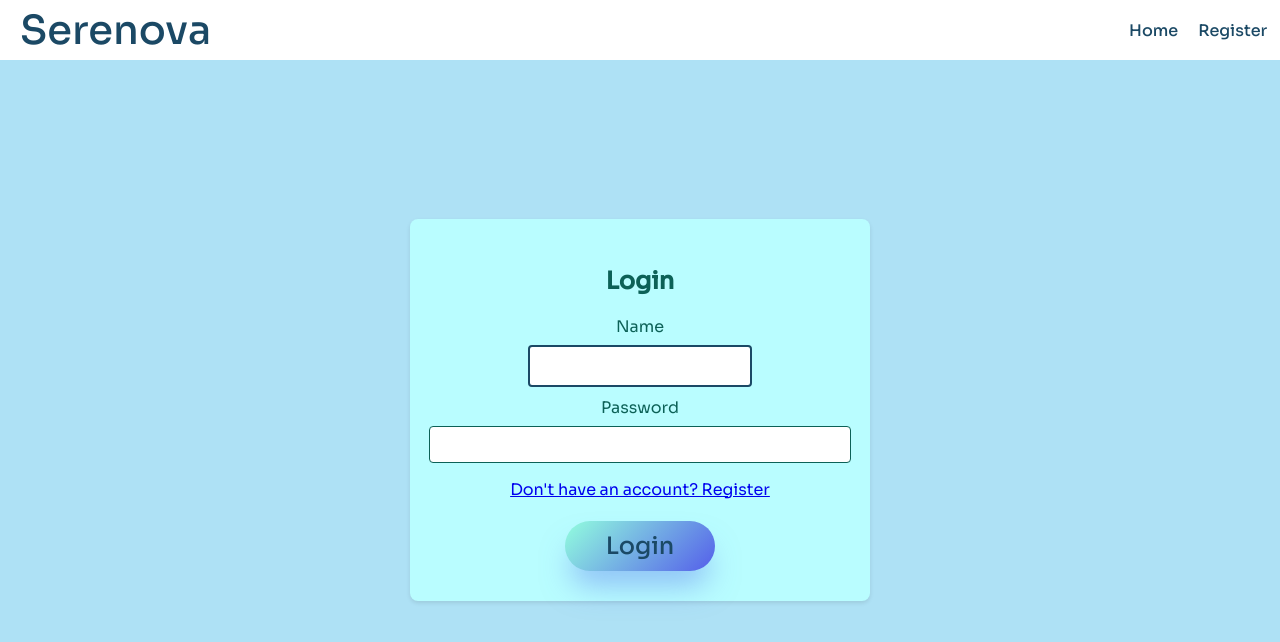
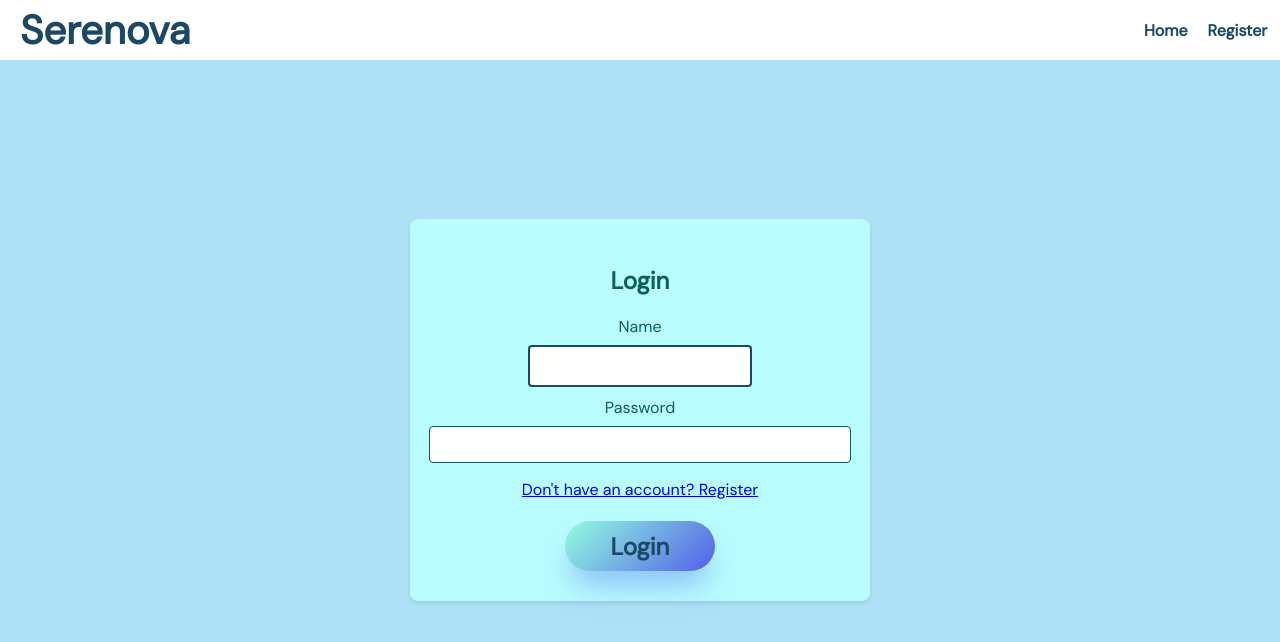
Before and after one commit to jaivardhan-bhola/Serenova, a React (Create React App) app: page /login in a window 1280 px wide. Shown: the top 642 px of the page. Built offline with nearby package versions, Linux system fonts and the light colour scheme.

Commit message:
fix: changed fonts

```diff
--- a/src/components/Home.css
+++ b/src/components/Home.css
@@ -1,9 +1,9 @@
-@import url('https://fonts.googleapis.com/css2?family=Sora:wght@400;500&display=swap');
+ @import url('https://fonts.googleapis.com/css2?family=DM+Sans&display=swap');
 
 body {
   margin: 0;
   padding: 0;
-  font-family: 'Sora', sans-serif;
+  font-family: 'DM Sans', sans-serif;
   background-color: #aee1f5;
   color: #1b4965;
 }
@@ -20,7 +20,7 @@
 
 .home-title {
   font-size: 32px;
-  font-weight: 500;
+  font-weight: 600;
   margin-bottom: 20px;
   animation: slideUp 1s ease-in-out;
 }
@@ -57,12 +57,12 @@
     padding: 0 20px;
     background-color: #ffffff;
     color: #1b4965;
-    font-family: 'Sora', sans-serif;
+    font-family: 'DM Sans', sans-serif;
     font-size: 16px;
   }
 
   .navbar-logo {
-    font-weight: 550;
+    font-weight: 650;
     font-size: 40px;
 
   }
@@ -75,7 +75,7 @@
     margin-right: 20px;
     color: #1b4965;
     text-decoration: none;
-    font-weight: 500;
+    font-weight: 600;
   }
 
   .navbar-links a:hover {
@@ -100,7 +100,7 @@
     cursor: pointer;
     border: none;
     font-size: 24px;
-    font-weight: 500;
+    font-weight: 600;
     display: flex;
     align-items: center;
     justify-content: center;
--- a/src/components/Login.css
+++ b/src/components/Login.css
@@ -1,7 +1,7 @@
-@import url('https://fonts.googleapis.com/css2?family=Sora:wght@400;500&display=swap');
+ @import url('https://fonts.googleapis.com/css2?family=DM+Sans&display=swap');
 
 .container {
-  font-family: 'Sora', sans-serif;
+  font-family: 'DM Sans', sans-serif;
   display: flex;
   flex-direction: column;
   align-items: center;
@@ -12,7 +12,7 @@
 
 .login-form {
   display: flex;
-  font-family: 'Sora', sans-serif;
+  font-family: 'DM Sans', sans-serif;
   flex-direction: column;
   align-items: center;
   width: 400px;
@@ -60,12 +60,12 @@
   padding: 0 20px;
   background-color: #fff;
   color: #1b4965;
-  font-family: 'Sora', sans-serif;
+  font-family: 'DM Sans', sans-serif;
   font-size: 16px;
 }
 
 .navbar-logo {
-  font-weight: 500;
+  font-weight: 600;
   font-size: 40px;
   text-decoration: none;
 }
@@ -78,7 +78,7 @@
   margin-right: 20px;
   color: #1b4965;
   text-decoration: none;
-  font-weight: 500;
+  font-weight: 600;
 }
 
 .navbar-links a:hover {
@@ -90,7 +90,7 @@
 }
 
 .login-button {
-  font-family: 'Sora', sans-serif;
+  font-family: 'DM Sans', sans-serif;
   font-size: 50px;
   width: 150px;
   height: 50px;
@@ -101,7 +101,7 @@
   cursor: pointer;
   border: none;
   font-size: 24px;
-  font-weight: 500;
+  font-weight: 600;
   display: flex;
   align-items: center;
   justify-content: center;
--- a/src/components/MoodTracker.css
+++ b/src/components/MoodTracker.css
@@ -1,10 +1,12 @@
+@import url('https://fonts.googleapis.com/css2?family=DM+Sans&display=swap');
+
 :root {
   --primary-color: #1b4965;
   --background-color: #aee1f5;
 }
 
 body {
-  font-family: 'Sora', sans-serif;
+  font-family: 'DM Sans', sans-serif;
   background-color: var(--background-color);
   padding: 20px;
 }
@@ -80,7 +82,7 @@
 
 .notes textarea {
   height: 100px;
-  font-family: 'Sora', sans-serif;
+  font-family: 'DM Sans', sans-serif;
   width: 95%;
   padding: 10px;
 }
@@ -117,12 +119,12 @@
   padding: 0 20px;
   background-color: #fff;
   color: #1b4965;
-  font-family: 'Sora', sans-serif;
+  font-family: 'DM Sans', sans-serif;
   font-size: 16px;
 }
 
 .navbar-logo {
-  font-weight: 500;
+  font-weight: 600;
   font-size: 40px;
   text-decoration: none;
 }
@@ -135,7 +137,7 @@
   margin-right: 20px;
   color: #1b4965;
   text-decoration: none;
-  font-weight: 500;
+  font-weight: 600;
 }
 
 .navbar-links a:hover {
@@ -146,7 +148,7 @@
 }
 
 .submit-button {
-  font-family: 'Sora', sans-serif;
+  font-family: 'DM Sans', sans-serif;
   width: 150px;
   height: 50px;
   border-radius: 50px;
@@ -156,7 +158,7 @@
   cursor: pointer;
   border: none;
   font-size: 24px;
-  font-weight: 500;
+  font-weight: 600;
   display: flex;
   align-items: center;
   justify-content: center;
--- a/src/components/Registration.css
+++ b/src/components/Registration.css
@@ -1,7 +1,7 @@
-@import url('https://fonts.googleapis.com/css2?family=Sora:wght@400;500&display=swap');
+ @import url('https://fonts.googleapis.com/css2?family=DM+Sans&display=swap');
 
 .container {
-    font-family: 'Sora', sans-serif;
+    font-family: 'DM Sans', sans-serif;
     display: flex;
     flex-direction: column;
     align-items: center;
@@ -12,7 +12,7 @@
 
   .registration-form {
     display: flex;
-    font-family: 'Sora', sans-serif;
+    font-family: 'DM Sans', sans-serif;
     flex-direction: column;
     align-items: center;
     width: 400px;
@@ -60,12 +60,12 @@
     padding: 0 20px;
     background-color: #fff;
     color: #1b4965;
-    font-family: 'Sora', sans-serif;
+    font-family: 'DM Sans', sans-serif;
     font-size: 16px;
   }
 
   .navbar-logo {
-    font-weight: 500;
+    font-weight: 600;
     font-size: 40px;
     text-decoration: none;
   }
@@ -78,7 +78,7 @@
     margin-right: 20px;
     color: #1b4965;
     text-decoration: none;
-    font-weight: 500;
+    font-weight: 600;
   }
 
   .navbar-links a:hover {
@@ -89,7 +89,7 @@
   }
 
   .register-button {
-    font-family: 'Sora', sans-serif;
+    font-family: 'DM Sans', sans-serif;
     width: 150px;
     height: 50px;
     border-radius: 50px;
@@ -99,7 +99,7 @@
     cursor: pointer;
     border: none;
     font-size: 24px;
-    font-weight: 500;
+    font-weight: 600;
     display: flex;
     align-items: center;
     justify-content: center;
--- a/src/components/StressManagement.css
+++ b/src/components/StressManagement.css
@@ -1,3 +1,5 @@
+@import url('https://fonts.googleapis.com/css2?family=DM+Sans&display=swap');
+
 :root {
   --primary-color: #1b4965;
   --secondary-color: #333;
@@ -5,7 +7,7 @@
 }
 
 body {
-  font-family: 'Sora', sans-serif;
+  font-family: 'DM Sans', sans-serif;
   background-color: var(--background-color);
   padding: 20px;
 }
@@ -135,7 +137,7 @@
 }
 
 .recommendation-button {
-  font-family: 'Sora', sans-serif;
+  font-family: 'DM Sans', sans-serif;
   width: 300px;
   height: 50px;
   border-radius: 50px;
@@ -145,7 +147,7 @@
   cursor: pointer;
   border: none;
   font-size: 20px;
-  font-weight: 500;
+  font-weight: 600;
   display: flex;
   align-items: center;
   justify-content: center;
@@ -174,12 +176,12 @@
   padding: 0 20px;
   background-color: #fff;
   color: #1b4965;
-  font-family: 'Sora', sans-serif;
+  font-family: 'DM Sans', sans-serif;
   font-size: 16px;
 }
 
 .navbar-logo {
-  font-weight: 500;
+  font-weight: 600;
   font-size: 40px;
   text-decoration: none;
 }
@@ -192,7 +194,7 @@
   margin-right: 20px;
   color: #1b4965;
   text-decoration: none;
-  font-weight: 500;
+  font-weight: 600;
 }
 
 .navbar-links a:hover {
```
